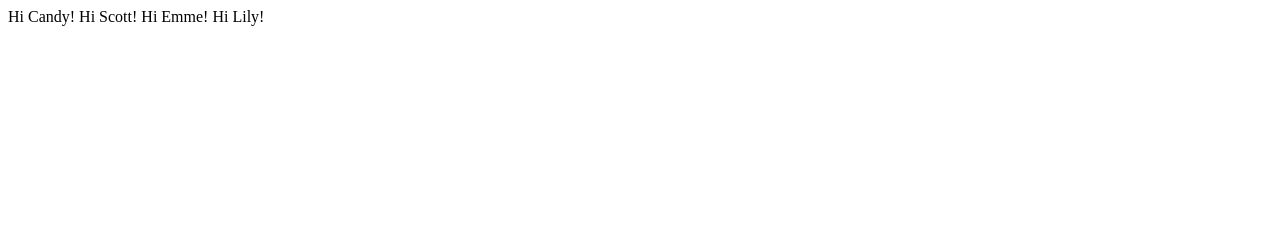
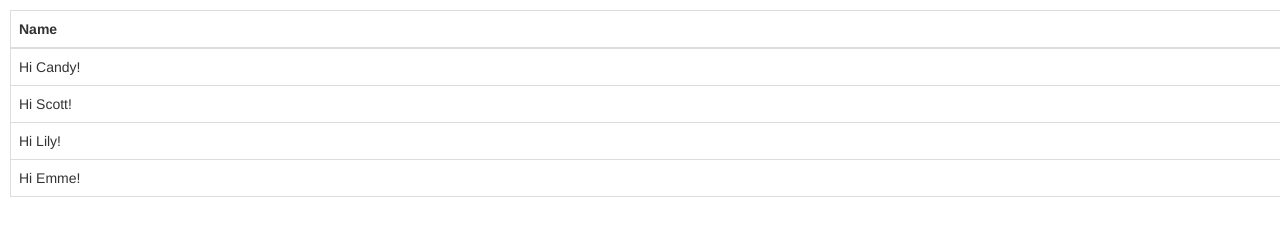
Before and after one commit to scjeffries/survey, a website: page public/index.html in a window 1280 px wide. Drawn offline with nearby package versions, Linux system fonts and the light colour scheme.

Commit message:
script and stylesheet

```diff
--- a/package.json
+++ b/package.json
@@ -4,7 +4,8 @@
   "description": "Survey Project.",
   "main": "index.js",
   "scripts": {
-    "test": "echo \"Error: no test specified\" && exit 1"
+    "test": "echo \"Error: no test specified\" && exit 1",
+    "start": "node app.js"
   },
   "repository": {
     "type": "git",
--- a/public/index.html
+++ b/public/index.html
@@ -1,15 +1,29 @@
 <!doctype html>
-
 <html lang="en">
   <head>
     <meta charset="utf-8">
     <title>Survey Project</title>
+    <link rel="stylesheet" href="https://cdn.jsdelivr.net/fontawesome/4.6.3/css/font-awesome.min.css">
+    <link rel="stylesheet" href="https://cdn.jsdelivr.net/bootstrap/3.3.7/css/bootstrap.min.css">
+    <link rel="stylesheet" href="style.css">
   </head>
+  <body>
+    <div id="app"></div>
+    <script src="https://cdn.jsdelivr.net/jquery/3.1.0/jquery.min.js"></script>
+    <script src="https://cdn.jsdelivr.net/bootstrap/3.3.7/js/bootstrap.min.js"></script>
 
-  <body>
-    Hi Candy!
-    Hi Scott!
-    Hi Emme!
-    Hi Lily!
+    <table class="table table-bordered table-margin">
+      <thead>
+        <tr>
+          <th>Name</th>
+        </tr>
+      </thead>
+      <tbody>
+        <tr><td>Hi Candy!</td></tr>
+        <tr><td>Hi Scott!</td></tr>
+        <tr><td>Hi Lily!</td></tr>
+        <tr><td>Hi Emme!</td></tr>
+      </tbody>
+  </table>
   </body>
 </html>
--- /dev/null
+++ b/public/style.css
@@ -0,0 +1,3 @@
+.table-margin {
+  margin: 10px;
+}
```
